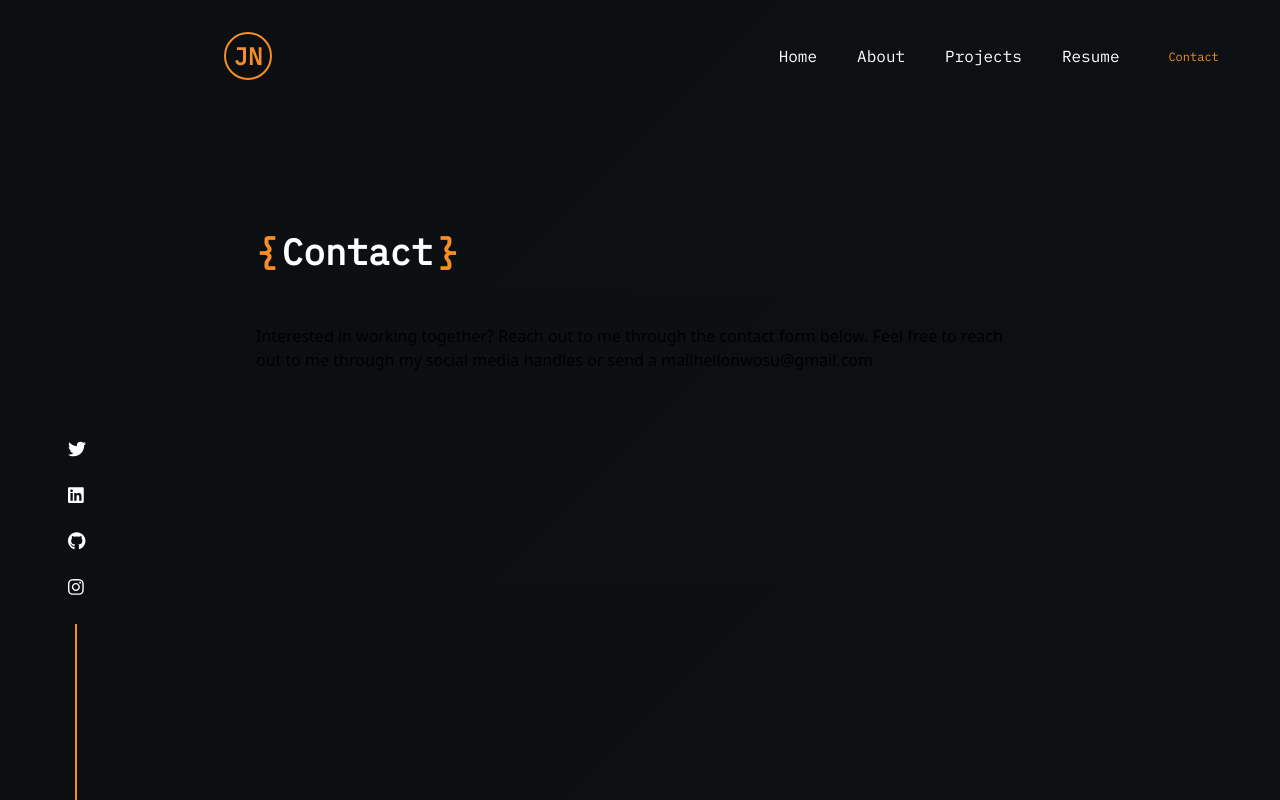
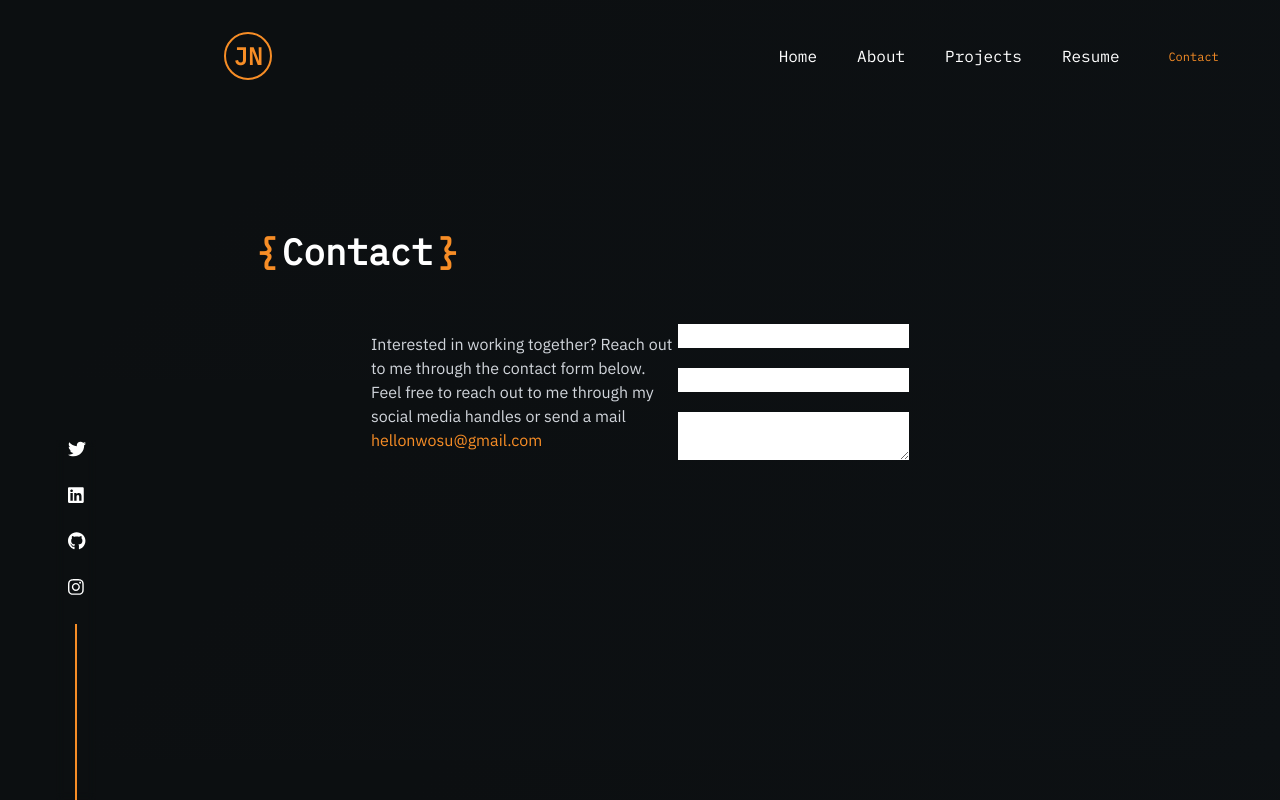
Before and after one commit to JosephChuksN/JosephChuksN, a React (Create React App) app: page /contact in a window 1280 px wide. Built offline with nearby package versions, Linux system fonts and the light colour scheme.

Commit message:
added contact form

```diff
--- a/src/components/Contact.tsx
+++ b/src/components/Contact.tsx
@@ -8,16 +8,19 @@ const Contact = () => {
     Contact
     <span className="text-[#F78D26]">{`}`}</span>
     </span>
-    <div>
-        <span>
+    <div className="flex items-center justify-center">
+        <span className="text-gray-300 font-para w-2/5">
         Interested in working together? Reach out to me through the
         contact form below. Feel free to reach out to me
-        through my social media handles or send a mail
-        <a href="mailto:hellonwosu@gmail.com">hellonwosu@gmail.com</a>
+        through my social media handles or send a mail  <br />
+        <a className="text-[#F78D26] " href="mailto:hellonwosu@gmail.com">hellonwosu@gmail.com</a>
         </span>
         <div>
-            <form action="">
-
+            <form className="flex flex-col gap-5" action="">
+        <input type="text" name=""  />
+        <input type="text" name=""  />
+        <textarea name=""
+         />
             </form>
         </div>
     </div>
```
